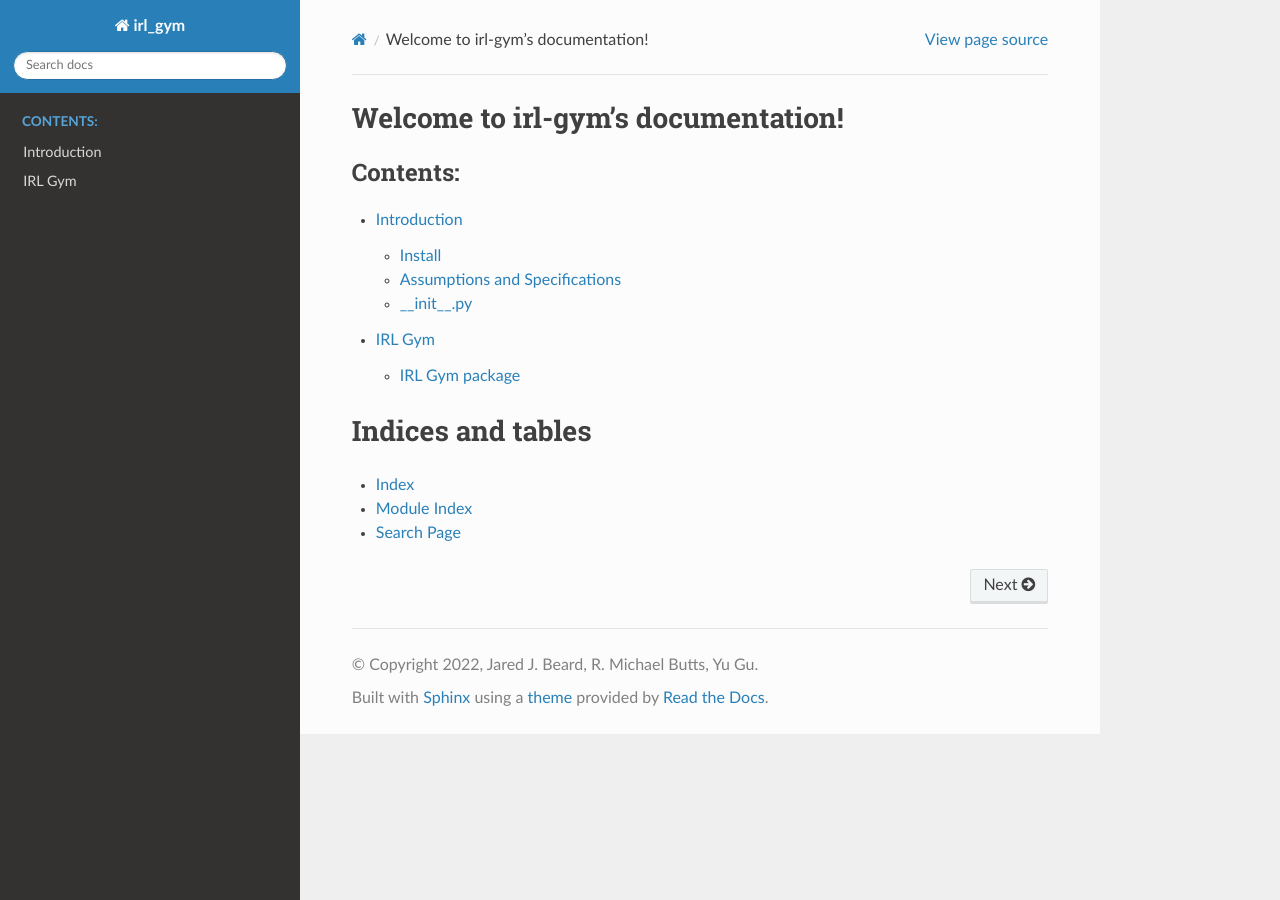
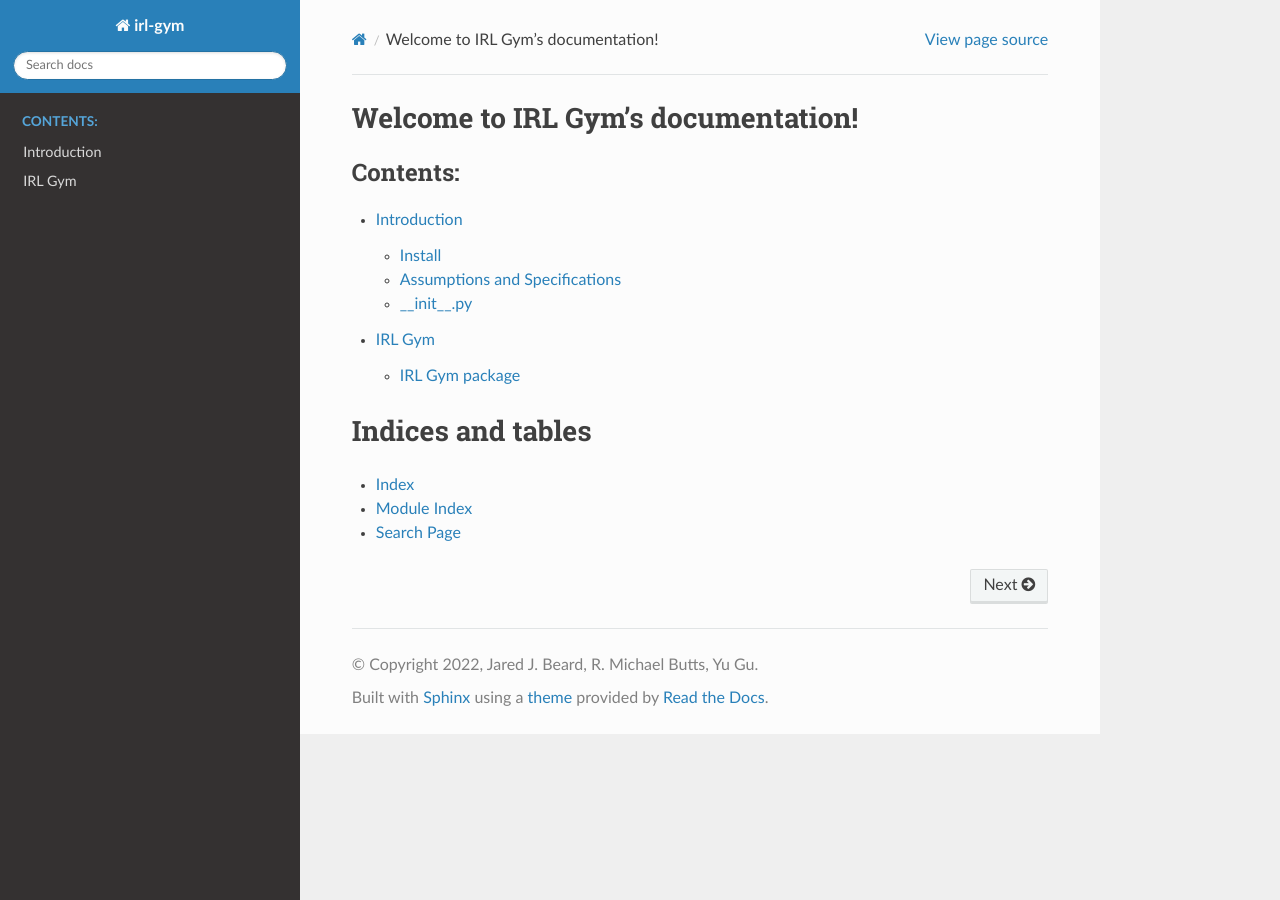
Before and after one commit to wvu-robotics/irl-gym-coop-search, a Sphinx documentation site: the page built from docs/source/index.rst, in a window 1280 px wide. Built offline with Sphinx 7.4.7 and the Read the Docs theme 2.0.0, drawn with Linux system fonts in a browser that asks for light colours.

Commit message:
updated naming

```diff
--- a/docs/source/conf.py
+++ b/docs/source/conf.py
@@ -10,7 +10,7 @@ import os
 import sys
 sys.path.insert(0, os.path.abspath('..'))
 
-project = 'irl_gym'
+project = 'irl-gym'
 copyright = '2022, Jared J. Beard, R. Michael Butts, Yu Gu'
 author = 'Jared J. Beard, R. Michael Butts, Yu Gu'
 release = '0.0.1'
--- a/docs/source/index.rst
+++ b/docs/source/index.rst
@@ -3,7 +3,7 @@
    You can adapt this file completely to your liking, but it should at least
    contain the root `toctree` directive.
 
-Welcome to irl-gym's documentation!
+Welcome to IRL Gym's documentation!
 ===================================
 
 .. toctree::
--- a/setup.py
+++ b/setup.py
@@ -1,7 +1,7 @@
 from setuptools import setup
 
 setup(
-    name="irl_gym",
+    name="irl-gym",
     version="2.0.0",
     install_requires=["numpy",
                       "gym>=0.26.0",
```
